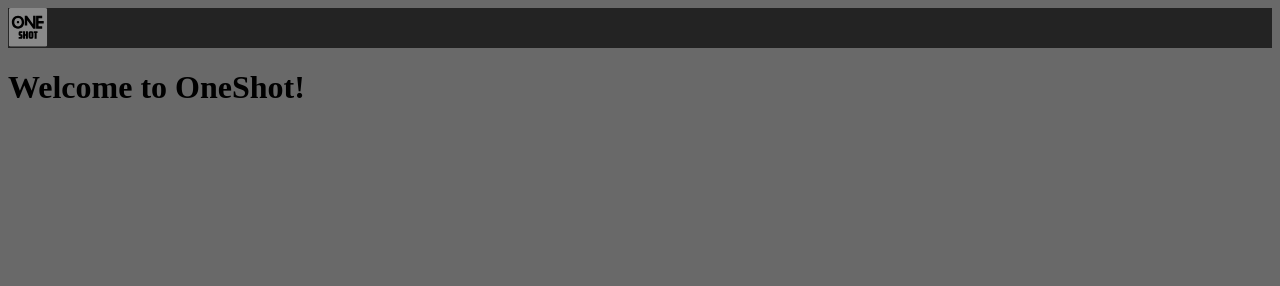
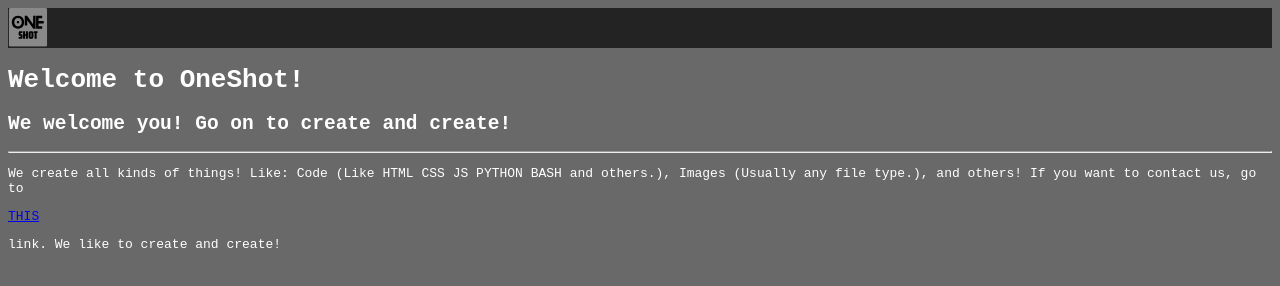
Before and after one commit to Nextrron/OneShotStudio.github.io, a plain HTML site: page index.html in a window 1280 px wide. Drawn offline with Linux system fonts and the light colour scheme.

Commit message:
Edit CSS + HTML

```diff
--- a/index.css
+++ b/index.css
@@ -4,3 +4,10 @@ header{
 body{
     background-color: rgb(105, 105, 105);
 }
+.main{
+    font-family: monospace;
+    color: white;
+}
+#logo{
+    padding: 5px, 5px, 5px, 5px;
+}
--- a/index.html
+++ b/index.html
@@ -8,10 +8,13 @@
     </head>
     <body>
         <header>
-            <a href="/index.html"><img src="/images/favicon-40x40.svg"></a>
+            <a href="/index.html" id="logo"><img src="/images/favicon-40x40.svg"></a>
         </header>
         <div class="main">
             <h1>Welcome to OneShot!</h1>
+            <h2>We welcome you! Go on to create and create!</h2>
+            <hr>
+            <p>We create all kinds of things! Like: Code (Like HTML CSS JS PYTHON BASH and others.), Images (Usually any file type.), and others! If you want to contact us, go to </p><a href="mailto:elim4656@gmail.com">THIS</a><p> link. We like to create and create!</p>
         </div>
     </body>
 </html>
```
Also changed, not shown: 1 other file.
